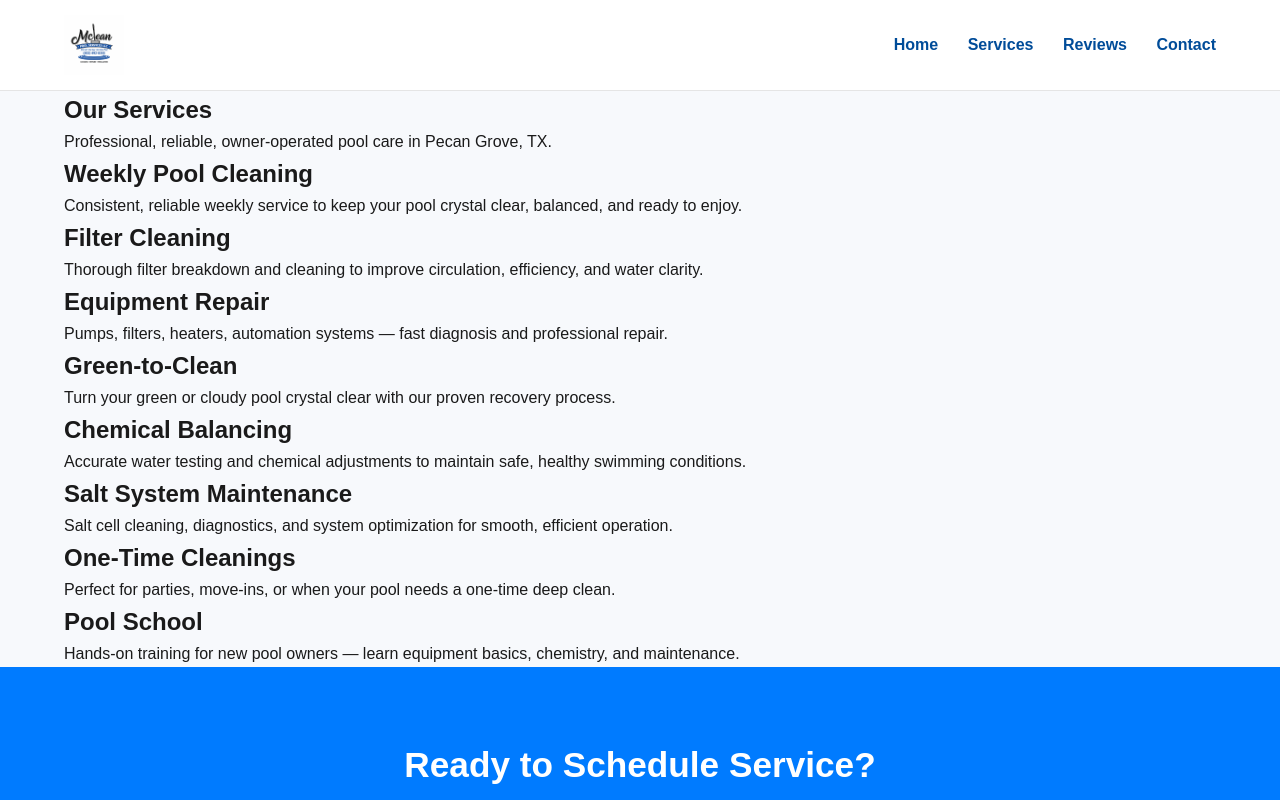
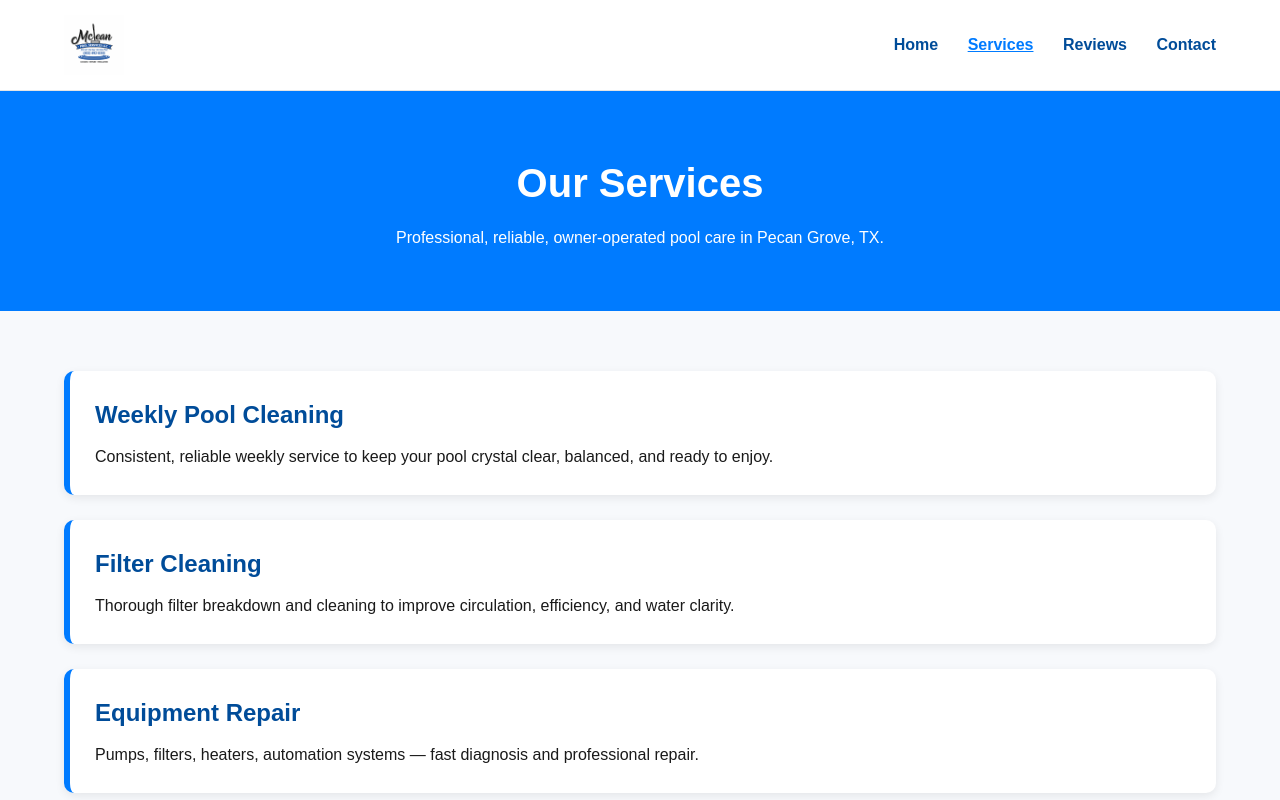
Before and after one commit to MPS20251990/mps-clean, a website: page pages/services.html in a window 1280 px wide. Shown: the top 800 px of the page. Drawn offline with Linux system fonts and the light colour scheme.

Commit message:
Update style.css

```diff
--- a/assets/css/style.css
+++ b/assets/css/style.css
@@ -234,3 +234,44 @@ a {
         margin-left: 15px;
     }
 }
+/* --------------------------------------------------
+   PAGE HERO
+-------------------------------------------------- */
+.page-hero {
+    background: #007bff;
+    color: white;
+    padding: 60px 0;
+    text-align: center;
+}
+
+.page-hero h1 {
+    font-size: 2.5rem;
+    margin-bottom: 10px;
+}
+
+/* --------------------------------------------------
+   FULL SERVICES PAGE
+-------------------------------------------------- */
+.services-full {
+    padding: 60px 0;
+}
+
+.service-item {
+    background: white;
+    padding: 25px;
+    border-radius: 10px;
+    box-shadow: 0 3px 10px rgba(0,0,0,0.08);
+    margin-bottom: 25px;
+    border-left: 6px solid #007bff;
+}
+
+.service-item h2 {
+    color: #004c99;
+    margin-bottom: 10px;
+}
+
+/* Active nav link */
+.nav .active {
+    color: #007bff;
+    text-decoration: underline;
+}
```
